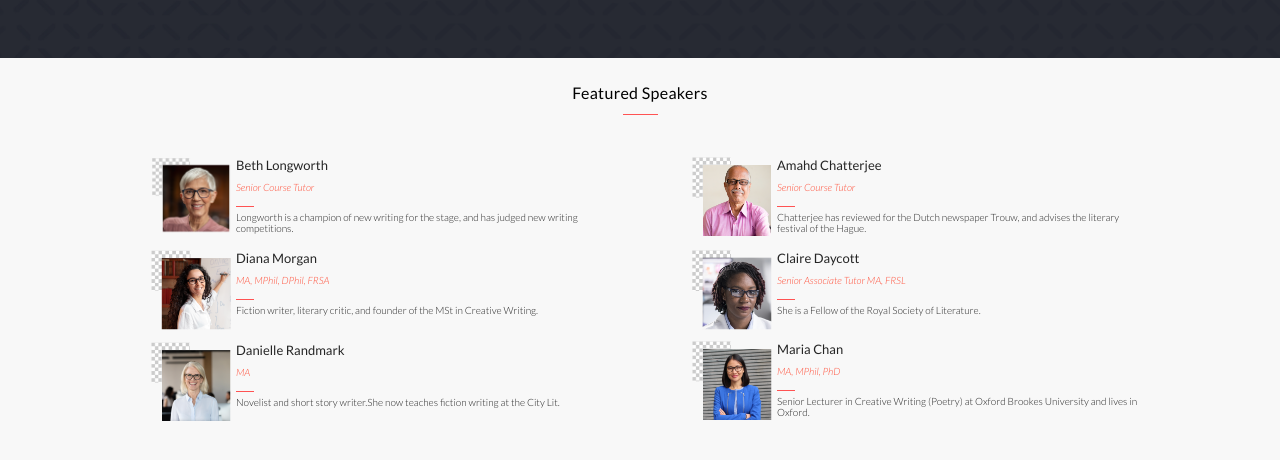
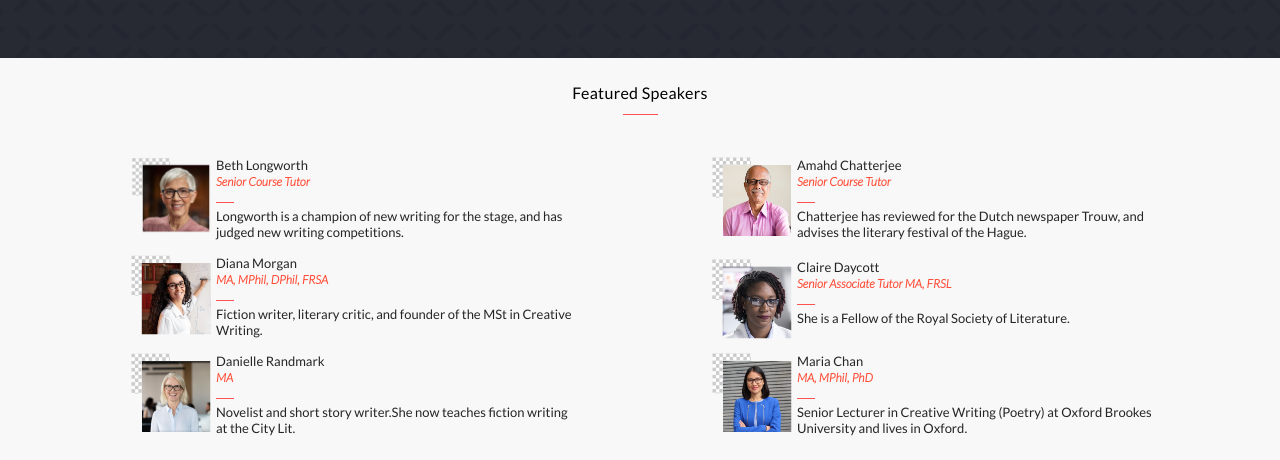
Before and after one commit to paulinagonzalezc/capstone-one, a website: page index.html in a window 1280 px wide. Shown: the part 944-1404 px from the top of the page. Drawn offline with Linux system fonts and the light colour scheme.

Commit message:
Fix font sizing for speakers description

```diff
--- a/styles.css
+++ b/styles.css
@@ -258,7 +258,7 @@ nav {
 
 .speaker-name {
   margin-top: 0;
-  margin-bottom: 8px;
+  margin-bottom: 1px;
   font-weight: 500;
   color: #252525;
   font-size: 13px;
@@ -278,17 +278,16 @@ nav {
 .speaker-background {
   color: #ff4e38;
   font-style: italic;
-  font-weight: 500;
-  font-size: 10px;
+  font-weight: 700;
+  font-size: 12px;
   margin: 0;
 }
 
 .speaker-description {
   color: #252525;
-  font-weight: 300;
-  font-size: 10px;
+  font-weight: 400;
+  font-size: 13px;
   margin: 0 0 5px 0;
-  line-height: 11px;
 }
 
 .more-button-wrapper {
@@ -578,7 +577,7 @@ footer {
 
   .speakers-container {
     display: grid;
-    padding: 40px 100px 40px 100px;
+    padding: 40px 60px 40px 60px;
     grid-template-columns: 1fr 1fr;
     grid-template-rows: 1fr 1fr 1fr;
     column-gap: 2px;
@@ -599,8 +598,11 @@ footer {
     justify-self: right;
   }
 
-  .more-button {
-    display: none;
+  .speaker-description {
+    color: #252525;
+    font-weight: 400;
+    font-size: 13px;
+    margin: 0 0 5px 0;
   }
 
   .footer {
```
